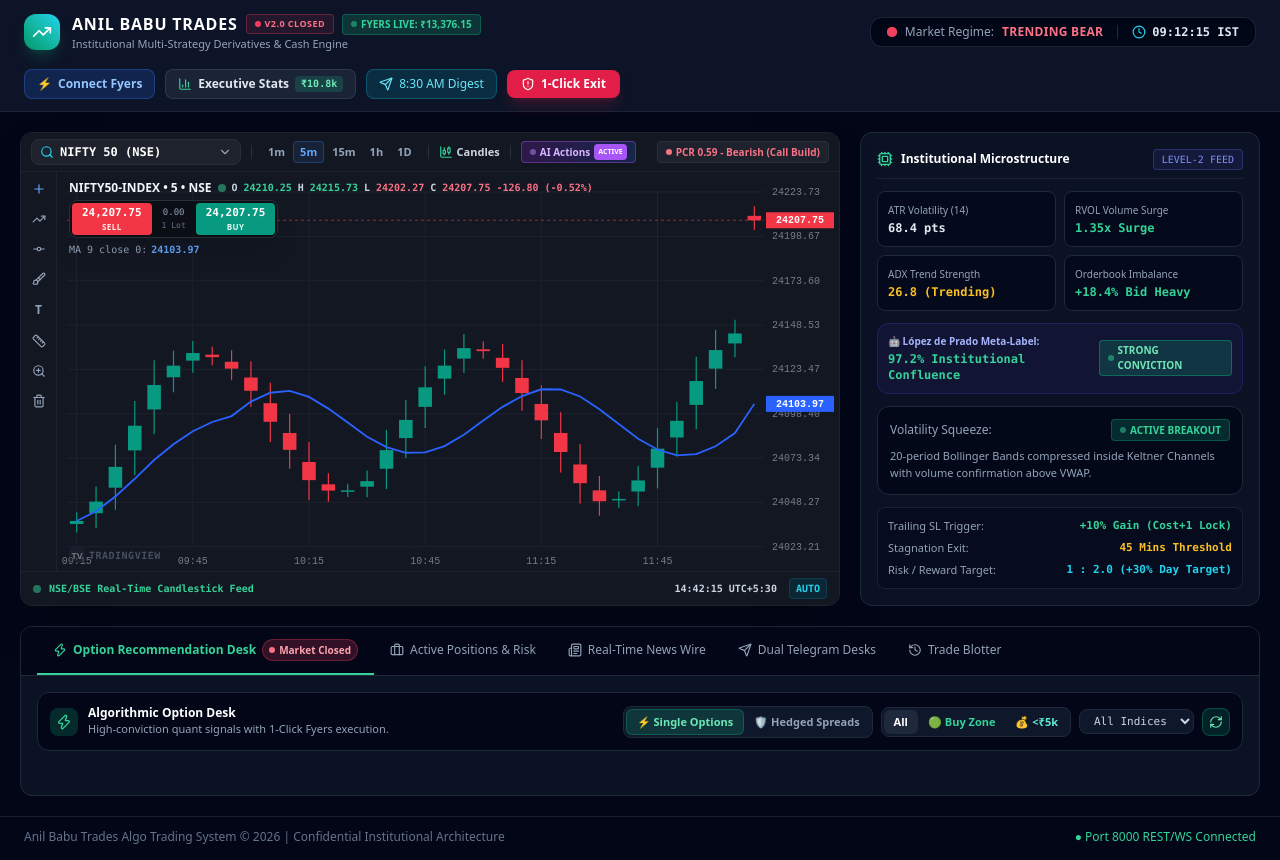
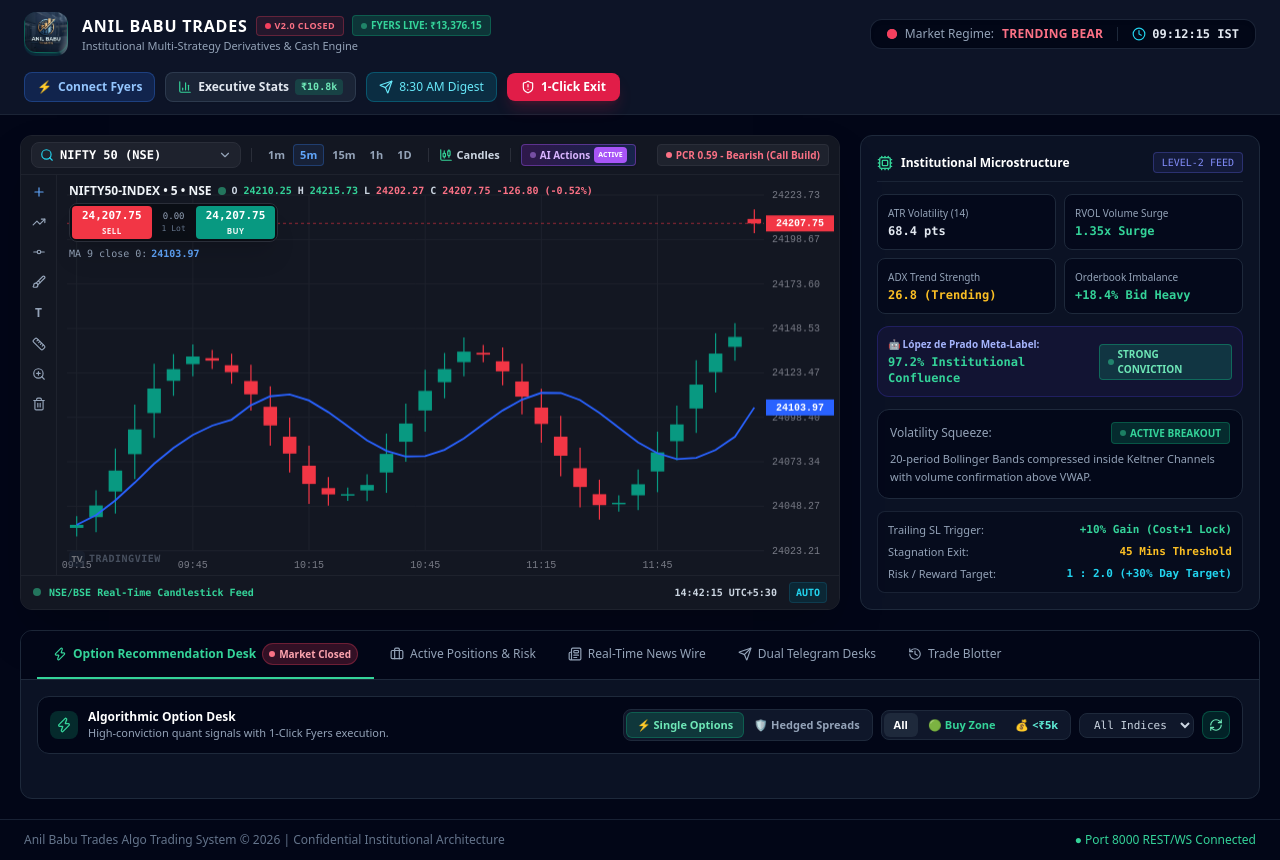
Before and after one commit to anilbabu02/Anil-Trading-Algo, a plain HTML site: page dashboard/static/index.html in a window 1280 px wide. Drawn offline with nearby package versions, Linux system fonts and the light colour scheme; no server answers.

Commit message:
Branding: Add 3D institutional brand logo with live breathing motion, radial neon pulse, and shimmer sweep animations

```diff
--- a/dashboard/static/index.html
+++ b/dashboard/static/index.html
@@ -12,15 +12,18 @@
     <script src="https://cdn.jsdelivr.net/npm/chart.js"></script>
     <!-- Fyers Connect Client SDK -->
     <script src="https://api-connect-docs.fyers.in/fyers-lib.js"></script>
-    <link rel="stylesheet" href="/static/style.css">
+    <link rel="stylesheet" href="/static/style.css?v=5.0">
 </head>
 <body class="bg-slate-950 text-slate-100 min-h-screen flex flex-col font-sans antialiased selection:bg-emerald-500 selection:text-white">
 
     <!-- Top Navigation Bar -->
     <header class="border-b border-slate-800/80 bg-slate-900/90 backdrop-blur sticky top-0 z-50 px-6 py-3 flex flex-wrap justify-between items-center gap-4">
-        <div class="flex items-center gap-3">
-            <div class="w-9 h-9 rounded-xl bg-gradient-to-tr from-emerald-600 via-teal-500 to-cyan-400 flex items-center justify-center shadow-lg shadow-emerald-500/20">
-                <i data-lucide="trending-up" class="w-5 h-5 text-white"></i>
+        <div class="flex items-center gap-3.5">
+            <!-- 3D Live Motion Brand Logo -->
+            <div class="brand-logo-container relative w-11 h-11 cursor-pointer group">
+                <div class="brand-logo-glow"></div>
+                <img src="/static/logo.png" alt="Anil Babu Trades Logo" class="brand-logo-img w-11 h-11 rounded-xl shadow-lg border border-emerald-500/40">
+                <div class="brand-logo-shimmer"></div>
             </div>
             <div>
                 <div class="flex items-center gap-2">
@@ -610,11 +613,11 @@
                 <div class="space-y-2.5 pt-2.5">
                     <div>
                         <label class="block text-slate-500 text-[10px] mb-0.5 font-mono">Fyers App ID (Client ID):</label>
-                        <input id="fyers-modal-app-id" type="text" value="B1WDODIF33-200" class="w-full bg-slate-950 border border-slate-800 rounded-lg px-2.5 py-1.5 text-slate-200 font-mono text-xs focus:border-blue-500 focus:outline-none">
+                        <input id="fyers-modal-app-id" type="text" placeholder="e.g. XCXXXXXXM-100" class="w-full bg-slate-950 border border-slate-800 rounded-lg px-2.5 py-1.5 text-slate-200 font-mono text-xs focus:border-blue-500 focus:outline-none">
                     </div>
                     <div>
                         <label class="block text-slate-500 text-[10px] mb-0.5 font-mono">Fyers Secret Key:</label>
-                        <input id="fyers-modal-secret-key" type="password" value="oj0saUpiJIuTiafE" class="w-full bg-slate-950 border border-slate-800 rounded-lg px-2.5 py-1.5 text-slate-200 font-mono text-xs focus:border-blue-500 focus:outline-none">
+                        <input id="fyers-modal-secret-key" type="password" placeholder="Enter App Secret Key" class="w-full bg-slate-950 border border-slate-800 rounded-lg px-2.5 py-1.5 text-slate-200 font-mono text-xs focus:border-blue-500 focus:outline-none">
                     </div>
                     <button onclick="saveFyersCredentials()" type="button" class="w-full py-1.5 bg-slate-800 hover:bg-slate-700 text-slate-200 rounded-lg text-xs font-medium transition cursor-pointer">
                         Save App Credentials
@@ -629,12 +632,14 @@
         <div class="bg-slate-950 border border-slate-800 rounded-2xl max-w-xl w-full p-6 shadow-2xl space-y-4 animate-in fade-in zoom-in duration-200 cursor-default" onclick="event.stopPropagation()">
             <!-- Modal Header -->
             <div class="flex items-center justify-between border-b border-slate-800 pb-3">
-                <div class="flex items-center gap-2.5">
-                    <div class="w-8 h-8 rounded-lg bg-emerald-500/20 text-emerald-400 flex items-center justify-center">
-                        <i data-lucide="pie-chart" class="w-4 h-4"></i>
+                <div class="flex items-center gap-3">
+                    <div class="brand-logo-container relative w-9 h-9">
+                        <div class="brand-logo-glow"></div>
+                        <img src="/static/logo.png" alt="Logo" class="brand-logo-img w-9 h-9 rounded-lg border border-emerald-500/40">
+                        <div class="brand-logo-shimmer"></div>
                     </div>
                     <div>
-                        <h3 class="font-bold text-sm text-white">Executive Portfolio & Risk Telemetry</h3>
+                        <h3 class="font-bold text-sm text-white">ANIL BABU TRADES • Portfolio Telemetry</h3>
                         <p class="text-xs text-slate-400">Live quantitative capital, win rates & risk circuit breakers</p>
                     </div>
                 </div>
--- a/dashboard/static/style.css
+++ b/dashboard/static/style.css
@@ -56,3 +56,92 @@
 .signals-scroll-row::-webkit-scrollbar-thumb:hover {
     background: linear-gradient(90deg, #34d399, #22d3ee);
 }
+
+/* ========================================================================= */
+/* LIVE MOTION 3D BRAND LOGO ANIMATIONS & NEON GLOW                          */
+/* ========================================================================= */
+
+.brand-logo-container {
+    position: relative;
+    display: inline-flex;
+    align-items: center;
+    justify-content: center;
+    border-radius: 12px;
+    overflow: hidden;
+}
+
+.brand-logo-glow {
+    position: absolute;
+    inset: -6px;
+    border-radius: 16px;
+    background: radial-gradient(circle, rgba(16, 185, 129, 0.5) 0%, rgba(6, 182, 212, 0.3) 50%, transparent 75%);
+    filter: blur(8px);
+    animation: logoGlowPulse 3s ease-in-out infinite alternate;
+    z-index: 0;
+    pointer-events: none;
+}
+
+.brand-logo-img {
+    position: relative;
+    z-index: 10;
+    object-fit: cover;
+    border-radius: 12px;
+    border: 1.5px solid rgba(52, 211, 153, 0.4);
+    box-shadow: 0 4px 20px -2px rgba(16, 185, 129, 0.35);
+    animation: logoFloatMotion 3.5s ease-in-out infinite;
+    transition: transform 0.3s cubic-bezier(0.34, 1.56, 0.64, 1), box-shadow 0.3s ease, border-color 0.3s ease;
+}
+
+.brand-logo-container:hover .brand-logo-img {
+    transform: scale(1.08) rotate(1.5deg);
+    box-shadow: 0 8px 30px rgba(16, 185, 129, 0.55);
+    border-color: rgba(52, 211, 153, 0.85);
+}
+
+@keyframes logoFloatMotion {
+    0% {
+        transform: translateY(0px) rotate(0deg);
+    }
+    50% {
+        transform: translateY(-3px) rotate(0.8deg);
+    }
+    100% {
+        transform: translateY(0px) rotate(0deg);
+    }
+}
+
+@keyframes logoGlowPulse {
+    0% {
+        opacity: 0.5;
+        transform: scale(0.95);
+    }
+    50% {
+        opacity: 0.95;
+        transform: scale(1.08);
+    }
+    100% {
+        opacity: 0.5;
+        transform: scale(0.95);
+    }
+}
+
+/* Light shimmer sweep animation */
+.brand-logo-shimmer {
+    position: absolute;
+    top: 0;
+    left: -120%;
+    width: 60%;
+    height: 100%;
+    background: linear-gradient(90deg, transparent, rgba(255, 255, 255, 0.4), transparent);
+    transform: skewX(-20deg);
+    animation: logoShimmerSweep 4.5s infinite;
+    z-index: 20;
+    pointer-events: none;
+    border-radius: 12px;
+}
+
+@keyframes logoShimmerSweep {
+    0% { left: -120%; }
+    25% { left: 160%; }
+    100% { left: 160%; }
+}
```
Also changed, not shown: dashboard/static/logo.png (added).
